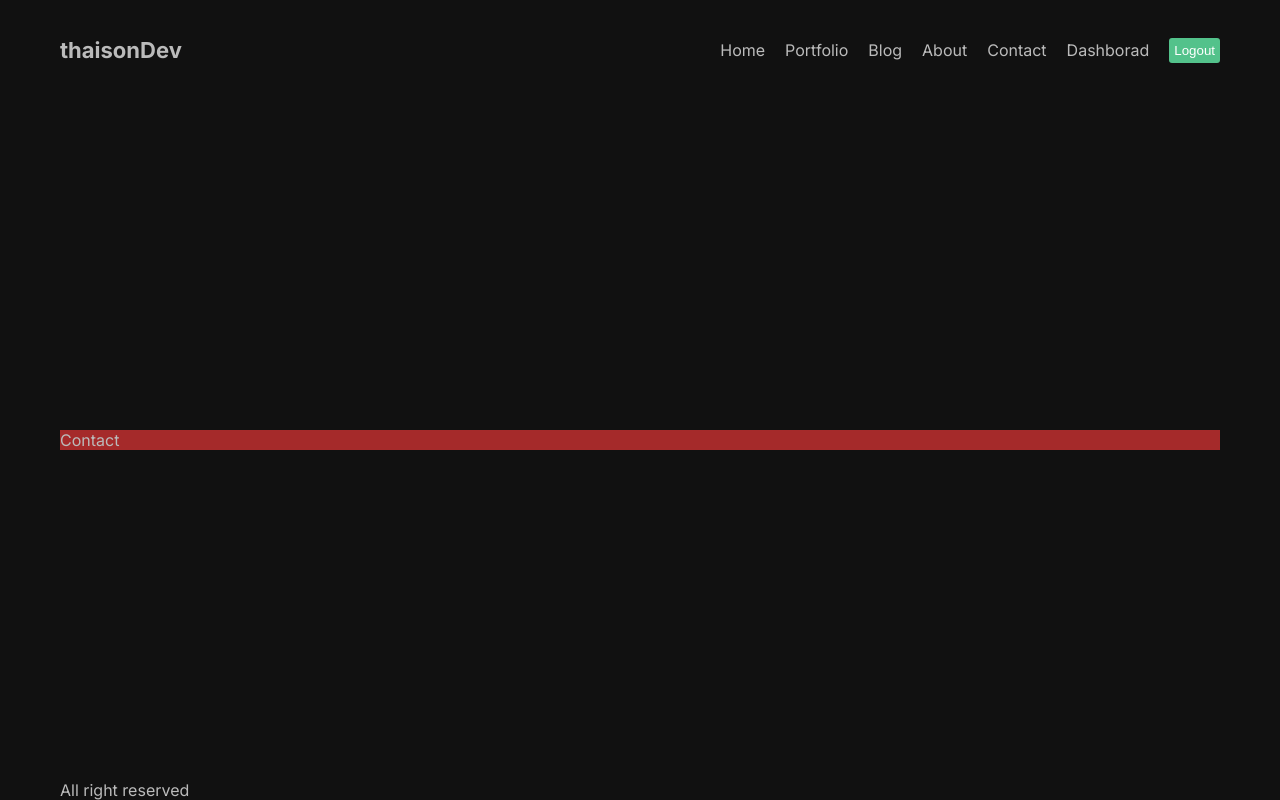
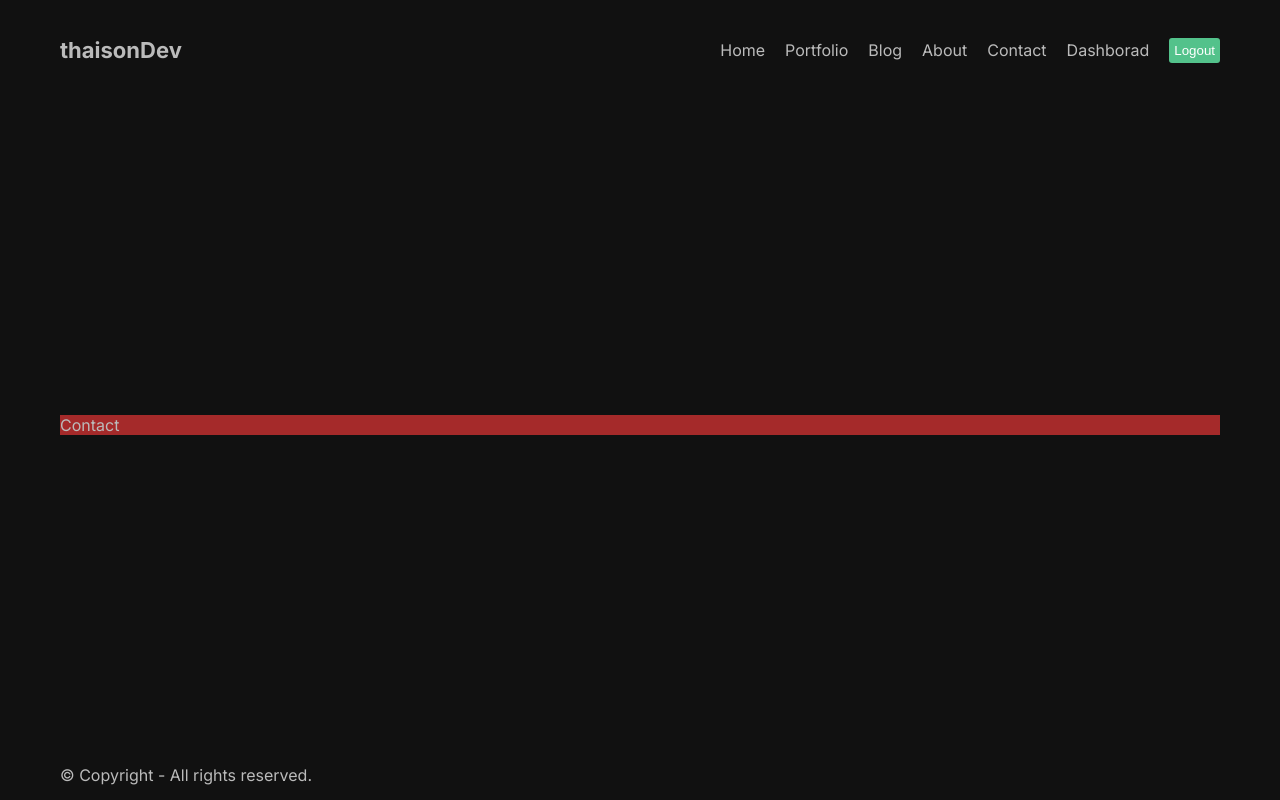
Before and after one commit to ThaiSon91/react-blog-nextjs, a Next.js app: page /contact in a window 1280 px wide. Built offline with nearby package versions, Linux system fonts and the light colour scheme.

Commit message:
Nextjs Navbar and Footer

```diff
--- a/src/components/footer/Footer.jsx
+++ b/src/components/footer/Footer.jsx
@@ -1,7 +1,10 @@
 import React from "react";
+import styles from "./footer.module.css";
 
 const Footer = () => {
-  return <div>All right reserved</div>;
+  return (
+    <div className={styles.container}>© Copyright - All rights reserved.</div>
+  );
 };
 
 export default Footer;
--- /dev/null
+++ b/src/components/footer/footer.module.css
@@ -0,0 +1,6 @@
+.container {
+  height: 50px;
+  display: flex;
+  align-items: center;
+  justify-content: space-between;
+}
```
